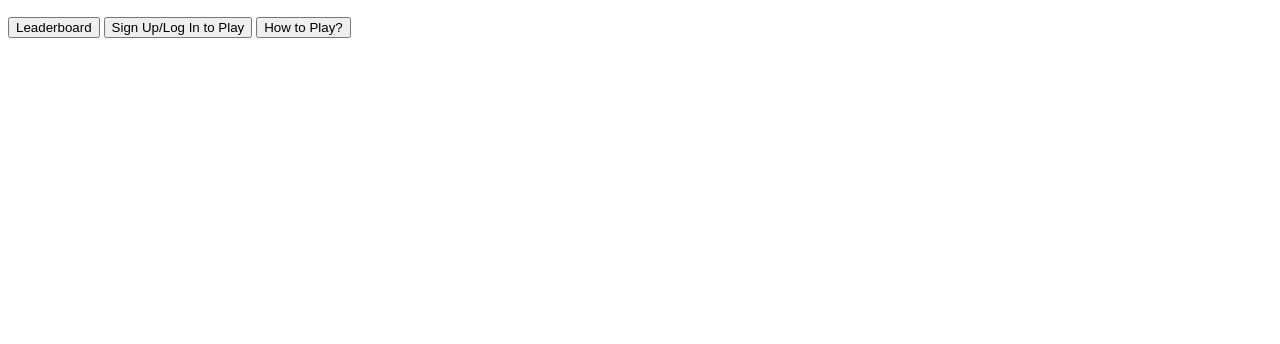
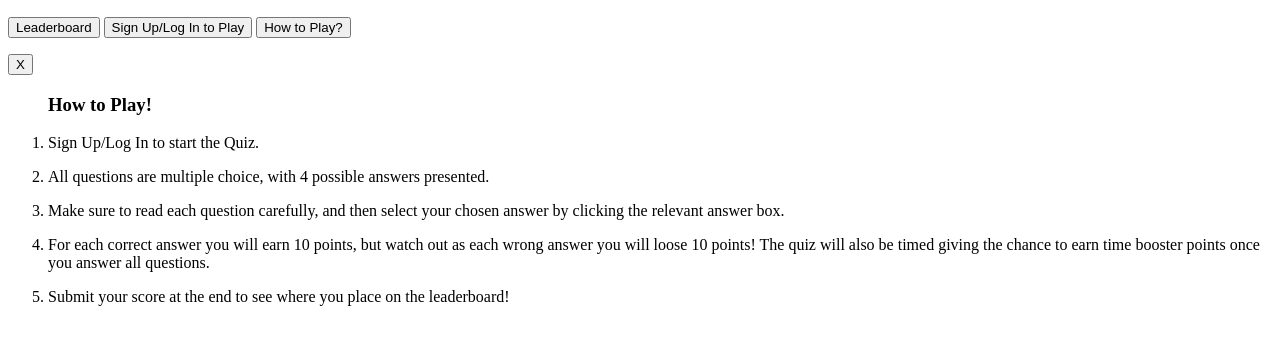
Before and after one commit to TonichaB/Conveyancing-Quiz, a plain HTML site: page index.html in a window 1280 px wide. Shown: the part 110-454 px from the top of the page. Drawn offline with Linux system fonts and the light colour scheme.

Commit message:
Add: Add content for 'How to Play' pop-up and button to allow user to close the pop-up.

```diff
--- a/index.html
+++ b/index.html
@@ -27,7 +27,45 @@
         <!-- Sign Up/Log In Pop-Up -->
         <div class="container" id="register-form"></div>
         <!-- How to Play Pop-Up -->
-        <div class="container" id="how-to-play"></div>
+        <div class="container" id="how-to-play">
+          <button
+            class="close-button"
+            id="hot-to-play-btn"
+            aria-label="Close button to close instructions pop-up"
+          >
+            X
+          </button>
+          <ol class="how-to-play-ol">
+            <h3>How to Play!</h3>
+            <li><p>Sign Up/Log In to start the Quiz.</p></li>
+            <li>
+              <p>
+                All questions are multiple choice, with 4 possible answers
+                presented.
+              </p>
+            </li>
+            <li>
+              <p>
+                Make sure to read each question carefully, and then select your
+                chosen answer by clicking the relevant answer box.
+              </p>
+            </li>
+            <li>
+              <p>
+                For each correct answer you will earn 10 points, but watch out
+                as each wrong answer you will loose 10 points! The quiz will
+                also be timed giving the chance to earn time booster points once
+                you answer all questions.
+              </p>
+            </li>
+            <li>
+              <p>
+                Submit your score at the end to see where you place on the
+                leaderboard!
+              </p>
+            </li>
+          </ol>
+        </div>
       </div>
     </header>
     <main></main>
```
